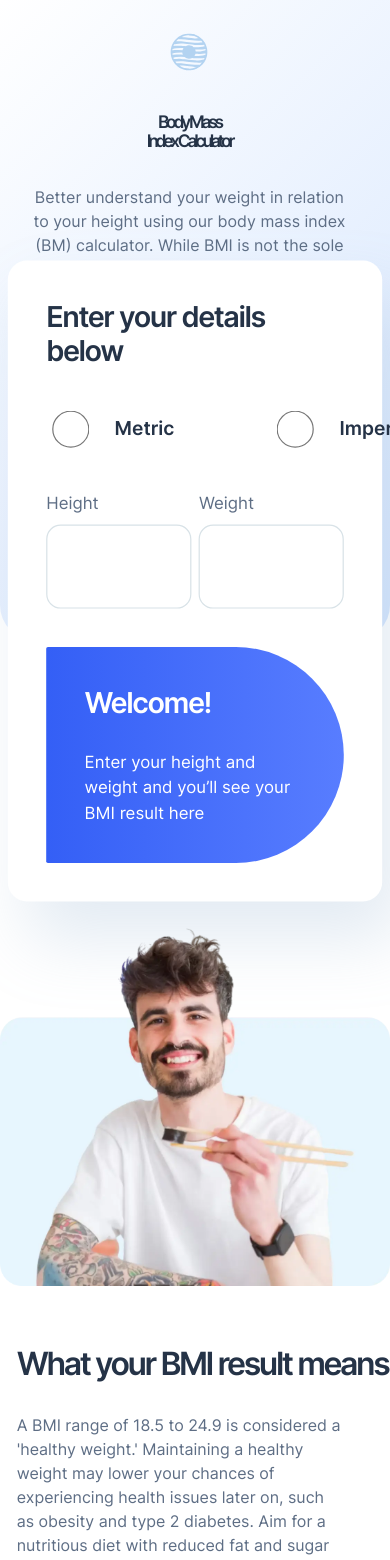
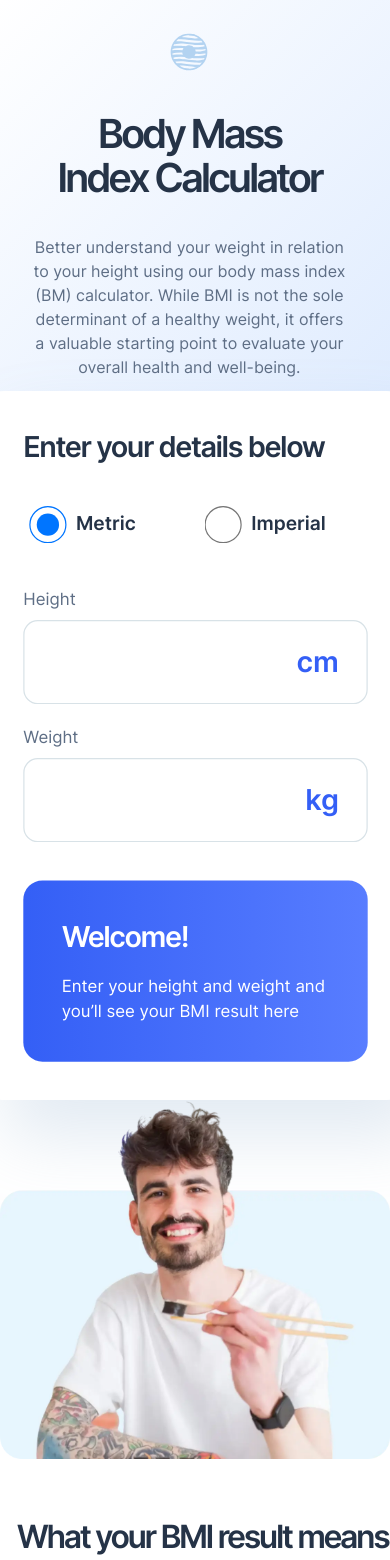
Before and after one commit to eduardsdn/bmi_calculator, a React (Create React App) app: page / in a window 390 px wide. Shown: the top 1560 px of the page. Built offline with nearby package versions, Linux system fonts and the light colour scheme.

Commit message:
Added imperial units support, fixed styling

```diff
--- a/src/App.jsx
+++ b/src/App.jsx
@@ -72,7 +72,6 @@ function App() {
     <div className={AppCSS.app} >
       <div className={AppCSS.hero}>
         <Hero></Hero>
-        {/* <Calculator></Calculator> */}
       </div>
       <div className={AppCSS.resultDesctiptionHolder}>
         <ResultDescription></ResultDescription>
--- a/src/components/Calculator.jsx
+++ b/src/components/Calculator.jsx
@@ -1,33 +1,135 @@
+import React from "react"
 import CalculatorCSS from "../styles/Calculator.module.css"
 
+// - Underweight: BMI less than 18.5
+// - Healthy weight: BMI 18.5 to 24.9
+// - Overweight: BMI 25 to 29.9
+// - Obese: BMI 30 or greater
+
 function Calculator() {
+
+    const [formData, setFormData] = React.useState(
+        {weight: undefined, height: undefined}
+    )
+    const [formDataImperial, setFormDataImperial] = React.useState(
+        {weightImperialSt: undefined, weightImperialLb: undefined, heightImperialFt: undefined, heightImperialIn: undefined}
+    )
+    const [isMetric, setIsMetric] = React.useState(true)
+    const [bmi, setBmi] = React.useState(undefined)
+
+    function handleChangeMetric(event){
+        setFormData(prevFormData => {
+            return {
+                ...prevFormData,
+                [event.target.name] : parseInt(event.target.value)
+            }
+        })
+    }
+
+    function handleChangeImperial(event) {
+        setFormDataImperial(prevFormDataImperial => {
+            return {
+                ...prevFormDataImperial,
+                [event.target.name] : parseInt(event.target.value)
+            }
+        })
+    }
+
+    React.useEffect( () => {
+        calculateBMI()
+    }, [formData])
+
+    React.useEffect(() => {
+        setFormData(convertToMetric)
+        calculateBMI()
+    }, [formDataImperial])
+
+    function convertToMetric() {
+        let convertedData =
+            {
+                weight: undefined,
+                height: undefined,
+            }
+        convertedData.weight = (formDataImperial.weightImperialSt * 14 + formDataImperial.weightImperialLb) * 0.45
+        convertedData.height = (formDataImperial.heightImperialFt * 12 + formDataImperial.heightImperialIn) * 2.54
+        return convertedData
+    }
+
+    function onOptionChange(event) {
+        setBmi(undefined)
+        console.log(formData)
+        if(event.target.id === "metric"){
+            setIsMetric(true)
+        }
+        else if(event.target.id === "imperic"){
+            setIsMetric(false)
+        }
+    }
+
+    function calculateBMI() {
+        setBmi(function(prevBmi){
+            return prevBmi = Math.round(formData.weight/((Math.pow((formData.height/100), 2))) * 10) / 10
+        })
+    }
+
     return(
         <div className={CalculatorCSS.calculator}>
             <h1 className={CalculatorCSS.title}>Enter your details below</h1>
             <div className={CalculatorCSS.radioInputs}>
                 <div className={CalculatorCSS.radioInputHolder}>
-                    <input type="radio" name="measurment" className={CalculatorCSS.radioInput}/>
+                    <input type="radio" id="metric" checked = {isMetric === true ? true : false} onChange={onOptionChange} name="measurment" className={CalculatorCSS.radioInput}/>
                     <label htmlFor="metric" className={CalculatorCSS.radioInputLabel}>Metric</label>
                 </div>
                 <div className={CalculatorCSS.radioInputHolder}>
-                    <input type="radio" name="measurment"className={CalculatorCSS.radioInput}/>
-                    <label htmlFor="metric" className={CalculatorCSS.radioInputLabel}>Imperic</label>
+                    <input type="radio" id="imperic" onChange={onOptionChange} name="measurment"className={CalculatorCSS.radioInput}/>
+                    <label htmlFor="imperic" className={CalculatorCSS.radioInputLabel}>Imperial</label>
                 </div>
             </div>
-            <div className={CalculatorCSS.numericInputs}>
+            {isMetric === true ?
+            <div className={CalculatorCSS.metricNumericInputs}>
                 <div className={CalculatorCSS.numericInputHolder}>
                     <label htmlFor="height" className={CalculatorCSS.numericInputLabel}>Height</label>
-                    <input type="number" name="height"/>
+                    <div className={CalculatorCSS.fakeInputHolder}><input type="number" onChange={handleChangeMetric} name="height"/><span className={CalculatorCSS.fakeInputPlaceholder}>cm</span></div>
                 </div>
                 <div className={CalculatorCSS.numericInputHolder}>
                     <label htmlFor="weight" className={CalculatorCSS.numericInputLabel}>Weight</label>
-                    <input type="number" name="weight"/>
+                    <div className={CalculatorCSS.fakeInputHolder}><input type="number" onChange={handleChangeMetric} name="weight"/><span className={CalculatorCSS.fakeInputPlaceholder}>kg</span></div>
                 </div>
             </div>
-            <div className={CalculatorCSS.result}>
+            :
+            <div className={CalculatorCSS.imperialNumericInputs}>
+                <div className={CalculatorCSS.numericInputHolder}>
+                    <label htmlFor="height" className={CalculatorCSS.numericInputLabel}>Height</label>
+                    <div className={CalculatorCSS.imperialHeightInputs}>
+                    <div className={CalculatorCSS.fakeInputHolder}><input type="number" onChange={handleChangeImperial} name="heightImperialFt"/><span className={CalculatorCSS.fakeInputPlaceholder}>ft</span></div>
+                    <div className={CalculatorCSS.fakeInputHolder}><input type="number" onChange={handleChangeImperial} name="heightImperialIn"/><span className={CalculatorCSS.fakeInputPlaceholder}>in</span></div>
+                    </div>
+                </div>
+                <div className={CalculatorCSS.numericInputHolder}>
+                    <label htmlFor="weight" className={CalculatorCSS.numericInputLabel}>Weight</label>
+                    <div className={CalculatorCSS.imperialWeightInputs}>
+                        <div className={CalculatorCSS.fakeInputHolder}><input type="number" onChange={handleChangeImperial} name="weightImperialSt"/><span className={CalculatorCSS.fakeInputPlaceholder}>st</span></div>
+                        <div className={CalculatorCSS.fakeInputHolder}><input type="number" onChange={handleChangeImperial} name="weightImperialLb"/><span className={CalculatorCSS.fakeInputPlaceholder}>lb</span></div>
+                    </div>
+                </div>
+            </div>
+            }
+            {bmi === undefined || isNaN(bmi) === true ?
+            <div className={CalculatorCSS.greeting}>
                 <p className={CalculatorCSS.greetingWelcome}>Welcome!</p>
                 <p className={CalculatorCSS.greetingText}>Enter your height and weight and you’ll see your BMI result here</p>
             </div>
+            :
+            <div className={CalculatorCSS.result}>
+                <div className={CalculatorCSS.left}>
+                    <p className={CalculatorCSS.bmiIs}>Your BMI is...</p>
+                    <div className={CalculatorCSS.bmiResult}>{bmi}</div>
+                </div>
+                <div className={CalculatorCSS.right}>
+                    <p className={CalculatorCSS.classification}>Your BMI suggests you’re <span className={CalculatorCSS.classificationResult}>{bmi < 18.5 ? "underweight" : bmi >= 18.5 && bmi < 24.9 ? "a healthy weight" : bmi >= 25 && bmi <= 29.9 ? "overweight" : "obese"}</span></p>
+                </div>
+            </div>
+            }
         </div>
     )
 }
--- a/src/styles/App.module.css
+++ b/src/styles/App.module.css
@@ -154,4 +154,14 @@
         flex-direction: column;
         align-items: center;
     }
+
+    .hero {
+        margin-bottom: 450px;
+    }
 }
+
+/* @media screen and (max-width: 375px){
+    .hero {
+        margin-bottom: 450px;
+    }
+} */
--- a/src/styles/Calculator.module.css
+++ b/src/styles/Calculator.module.css
@@ -27,7 +27,10 @@
 .radioInputs {
     margin-bottom: 2.188rem;
     display: flex;
-    gap: 10.188em;
+    /* gap: 10.188em; */
+    /* gap: 163px; */
+    justify-content: space-between;
+    padding-right: 126px;
 }
 
 input[type="radio"] {
@@ -41,7 +44,7 @@ input[type="radio"] {
 }
 
 .radioInputLabel {
-    margin-left: 18px;
+    margin-left: 1.25vw;
     color: #253347;
     font-size: 16px;
     font-style: normal;
@@ -49,8 +52,20 @@ input[type="radio"] {
     line-height: 24px;
 }
 
-.numericInputs {
+.metricNumericInputs {
     margin-bottom: 32px;
+    display: flex;
+    gap: 1.5rem;
+}
+
+.imperialNumericInputs {
+    margin-bottom: 32px;
+    display: flex;
+    flex-direction: column;
+    gap: 1.5rem;
+}
+
+.imperialHeightInputs, .imperialWeightInputs {
     display: flex;
     gap: 1.5rem;
 }
@@ -62,7 +77,8 @@ input[type="radio"] {
 }
 
 input[type="number"] {
-    width: 16.528vw;
+    /* width: 16.528vw; */
+    width: 100%;
     max-width: 238px;
     padding: 1.25rem 1.5rem;
     border-radius: 12px;
@@ -74,6 +90,19 @@ input[type="number"] {
     font-weight: 600;
     line-height: normal;
     letter-spacing: -1.2px;
+}
+
+.fakeInputHolder {
+    position: relative;
+}
+
+.fakeInputPlaceholder {
+    position: absolute;
+    top: 20px;
+    right: 24px;
+    font-size: 1.5rem;
+    font-weight: 600;
+    color: #345FF6;
 }
 
 input::-webkit-outer-spin-button,
@@ -99,7 +128,7 @@ input[type="number"]:focus {
     line-height: 21px;
 }
 
-.result {
+.greeting {
     padding: 32px;
     display: flex;
     padding: 32px;
@@ -107,6 +136,33 @@ input[type="number"]:focus {
     gap: 24px;
     border-radius: 16px 999px 999px 16px;
     background: linear-gradient(90deg, #345FF6 0%, #587DFF 100%);
+}
+
+.result {
+    padding: 32px;
+    display: flex;
+    padding: 32px;
+    gap: 24px;
+    border-radius: 16px 999px 999px 16px;
+    background: linear-gradient(90deg, #345FF6 0%, #587DFF 100%);
+}
+
+.bmiIs {
+    color: #FFF;
+    font-size: 16px;
+    font-style: normal;
+    font-weight: 600;
+    line-height: 24px;
+}
+
+.bmiResult {
+    color: #FFF;
+    font-family: Inter;
+    font-size: 64px;
+    font-style: normal;
+    font-weight: 600;
+    line-height: 70px;
+    letter-spacing: -3.2px;
 }
 
 .greetingWelcome {
@@ -127,6 +183,14 @@ input[type="number"]:focus {
     line-height: 21px;
 }
 
+.classification {
+    color: var(--Pure-White, #FFF);
+    font-size: 1rem;
+    font-style: normal;
+    font-weight: 600;
+    line-height: 150%;
+}
+
 
 /* @media screen and (max-width: 1260px){
     .calculator {
@@ -140,7 +204,7 @@ input[type="number"]:focus {
 
 @media screen and (max-width: 1440px) {
     .radioInputs {
-        gap: 11.319vw;
+        gap: 40%;
     }
 
     .numericInputs {
@@ -149,11 +213,12 @@ input[type="number"]:focus {
 }
 
 @media screen and (max-width: 820px) {
+
     .calculator {
         width: 80%;
         max-width: 80%;
         left: 10%;
-        top: 314px;
+        top: 390px;
     }
 
     .radioInputs {
@@ -166,3 +231,46 @@ input[type="number"]:focus {
         /* gap: 1.667vw; */
     }
 }
+
+@media screen and (max-width: 560px) {
+    .calculator {
+        width: 90%;
+        max-width: 90%;
+        left: 5%;
+    }
+
+    .greeting, .result {
+        max-width: 280px;
+        border-radius: 16px;
+        flex-direction: column;
+        max-width: 100%;
+        gap: 16px;
+    }
+
+    .bmiResult {
+        font-size: 2.5rem;
+    }
+
+    .metricNumericInputs {
+        margin-bottom: 32px;
+        display: flex;
+        flex-direction: column;
+        gap: 1rem;
+    }
+
+    .imperialNumericInputs {
+        margin-bottom: 32px;
+        gap: 1rem;
+    }
+
+    .imperialHeightInputs, .imperialWeightInputs {
+        gap: 1rem;
+    }
+
+}
+
+@media screen and (max-width: 390px) {
+    .calculator {
+        top: 450px;
+    }
+}
--- a/src/styles/Hero.module.css
+++ b/src/styles/Hero.module.css
@@ -41,6 +41,19 @@
     line-height: 1.5rem;
 }
 
+.heroImperialMargin {
+
+}
+
+
+
+@media screen and (max-width: 1440px) {
+    .title {
+        font-size: 4.444vw;
+        line-height: 4.889vw;
+    }
+}
+
 @media screen and (max-width: 820px){
     .logo {
         margin-bottom: 2.5rem;
@@ -57,12 +70,15 @@
         max-width: 100%;
         width: 100%;
         height: 640px;
+
     }
 
     .title {
         text-align: center;
         font-size: 64px;
+        line-height: 110%
     }
+
 
     .text {
         font-size: 1rem;
@@ -71,9 +87,14 @@
     }
 }
 
-@media screen and (max-width: 1440px) {
+@media screen and (max-width: 560px) {
     .title {
-        font-size: 4.444vw;
-        line-height: 4.889vw;
+        font-size: 2.5rem;
     }
 }
+
+@media screen and (max-width: 375px) {
+    .hero {
+        /* margin-bottom: 450px;  */
+    }
+}
```
Lines whose indentation alone changed are shown as unchanged.
